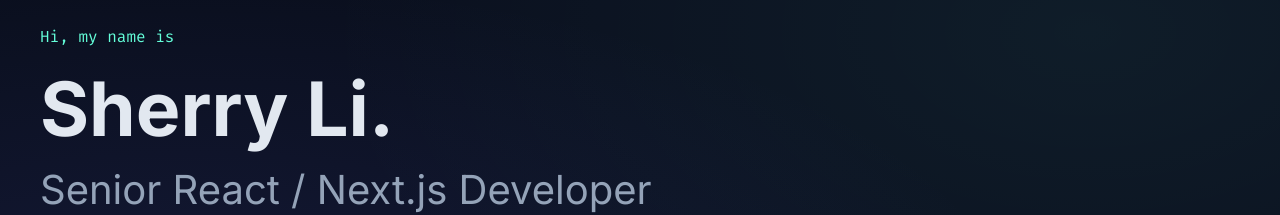
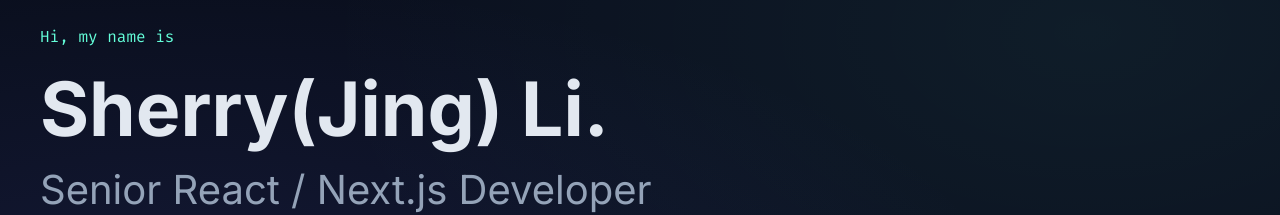
Before and after one commit to sherry032/my-resume, a website built with Parcel: page index.html in a window 1280 px wide. Shown: the part 128-343 px from the top of the page. Built offline with nearby package versions, Linux system fonts and the light colour scheme.

Commit message:
Update hero section with corrected name format for better personal branding.

```diff
--- a/index.html
+++ b/index.html
@@ -39,7 +39,7 @@
         <section class="section-hero" id="about">
             <div class="hero-content">
                 <p class="hero-greeting">Hi, my name is</p>
-                <h1 class="hero-name">Sherry Li.</h1>
+                <h1 class="hero-name">Sherry(Jing) Li.</h1>
                 <h2 class="hero-title">Senior React / Next.js Developer</h2>
                 <p class="hero-bio">
                     Senior front-end developer with 15+ years of experience building high-performance,
```
